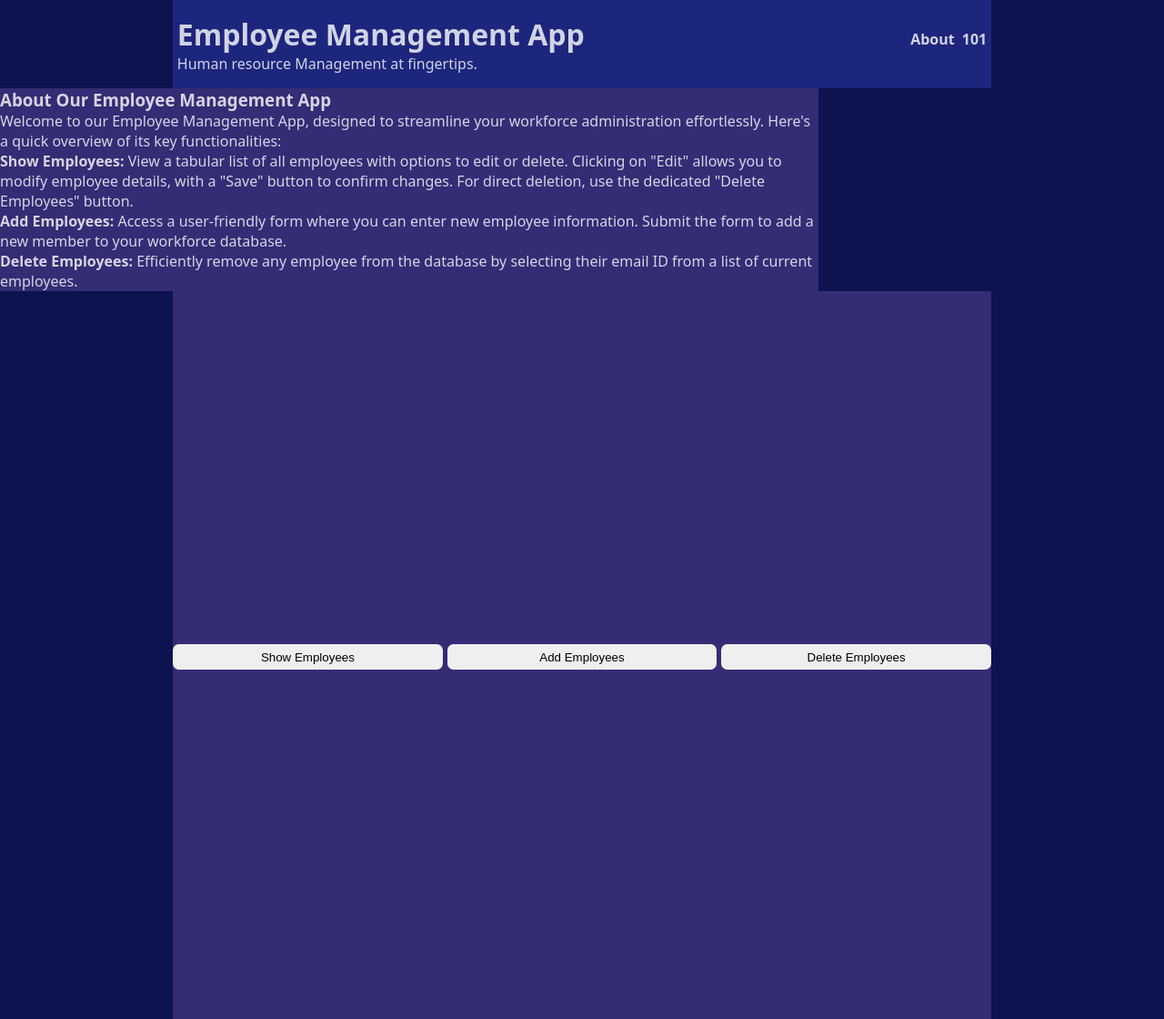
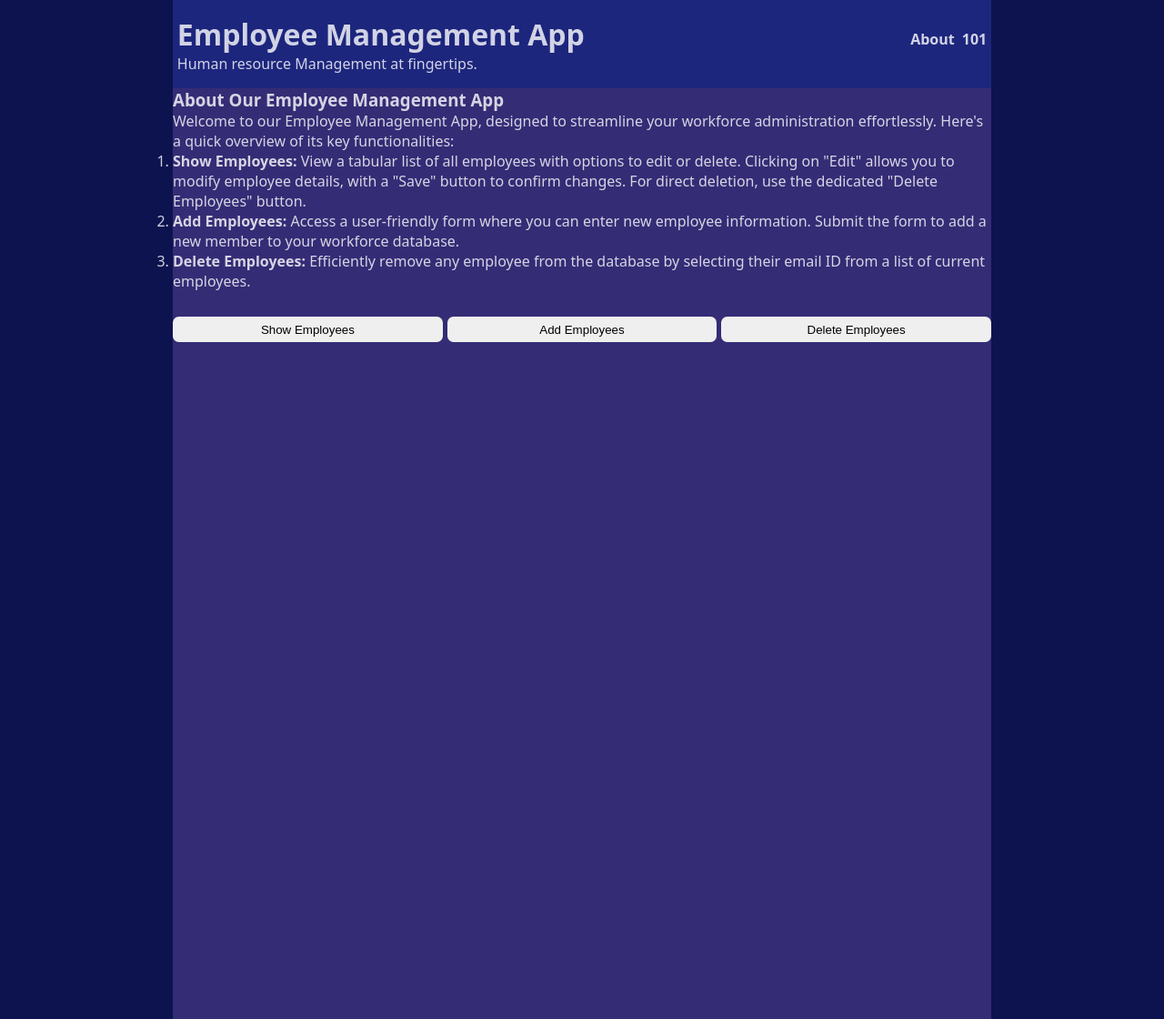
Before and after one commit to viveksoftdev/emp_manage, a Django app: template templates/index.html in a window 1280 px wide. Shown: the whole page at 91% size. Run offline with Django 3.2, Linux system fonts and the light colour scheme; the template is opened without the code that fills it, so the values that code supplies are empty.

Commit message:
Update styles.css

```diff
--- a/app/static/styles.css
+++ b/app/static/styles.css
@@ -24,12 +24,14 @@ main{
   list-style:none;
   max-width:900px;
   width:80%;
+  margin:0 auto;
 }
 .btnContainer {
   display: flex;
   justify-content: center;
-  align-items: center;
+  align-items: flex-start;
   height: 100vh;
+  padding-top:1.5em;
 
   margin: 0 auto;
   gap: 0.3em;
```
